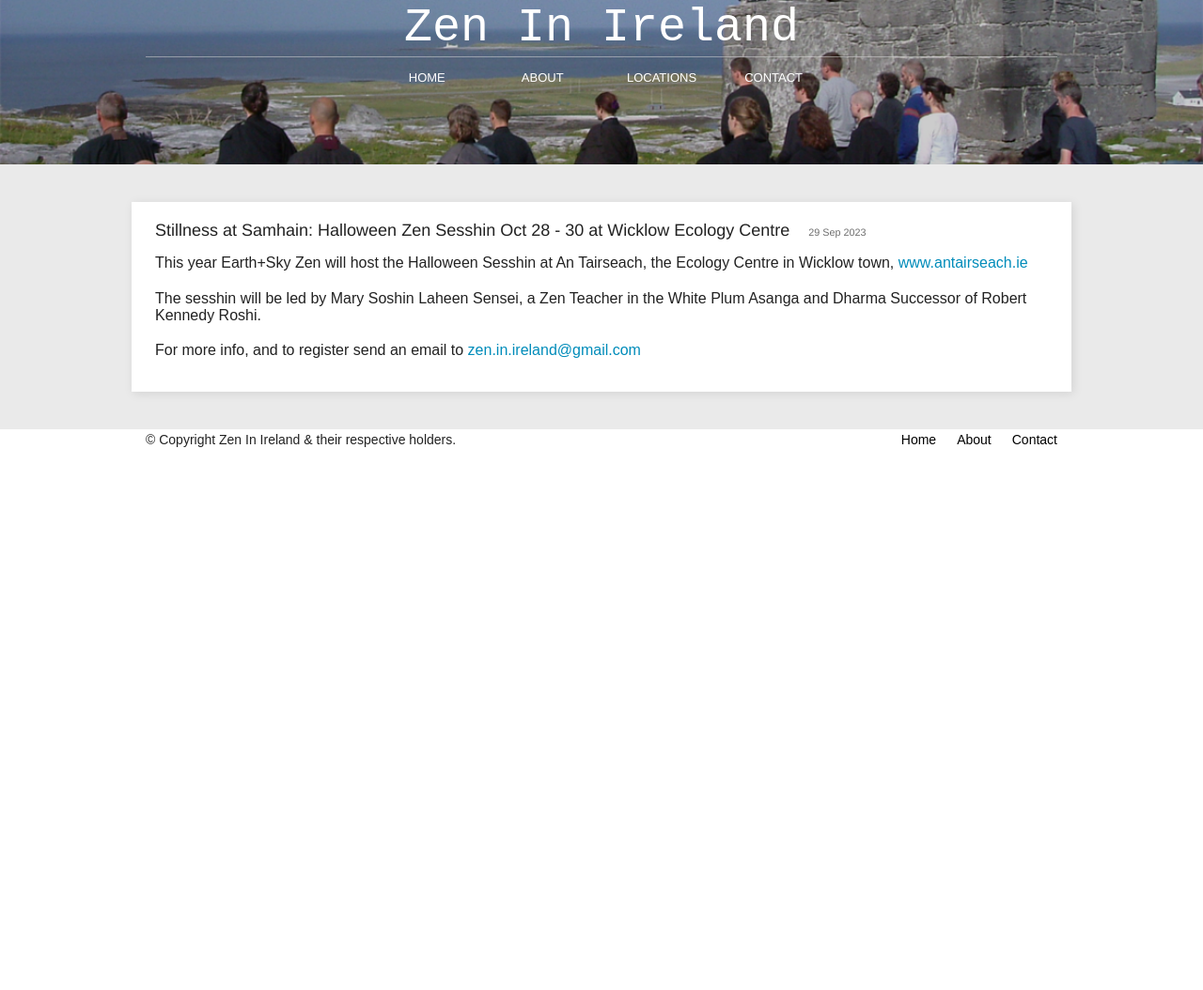
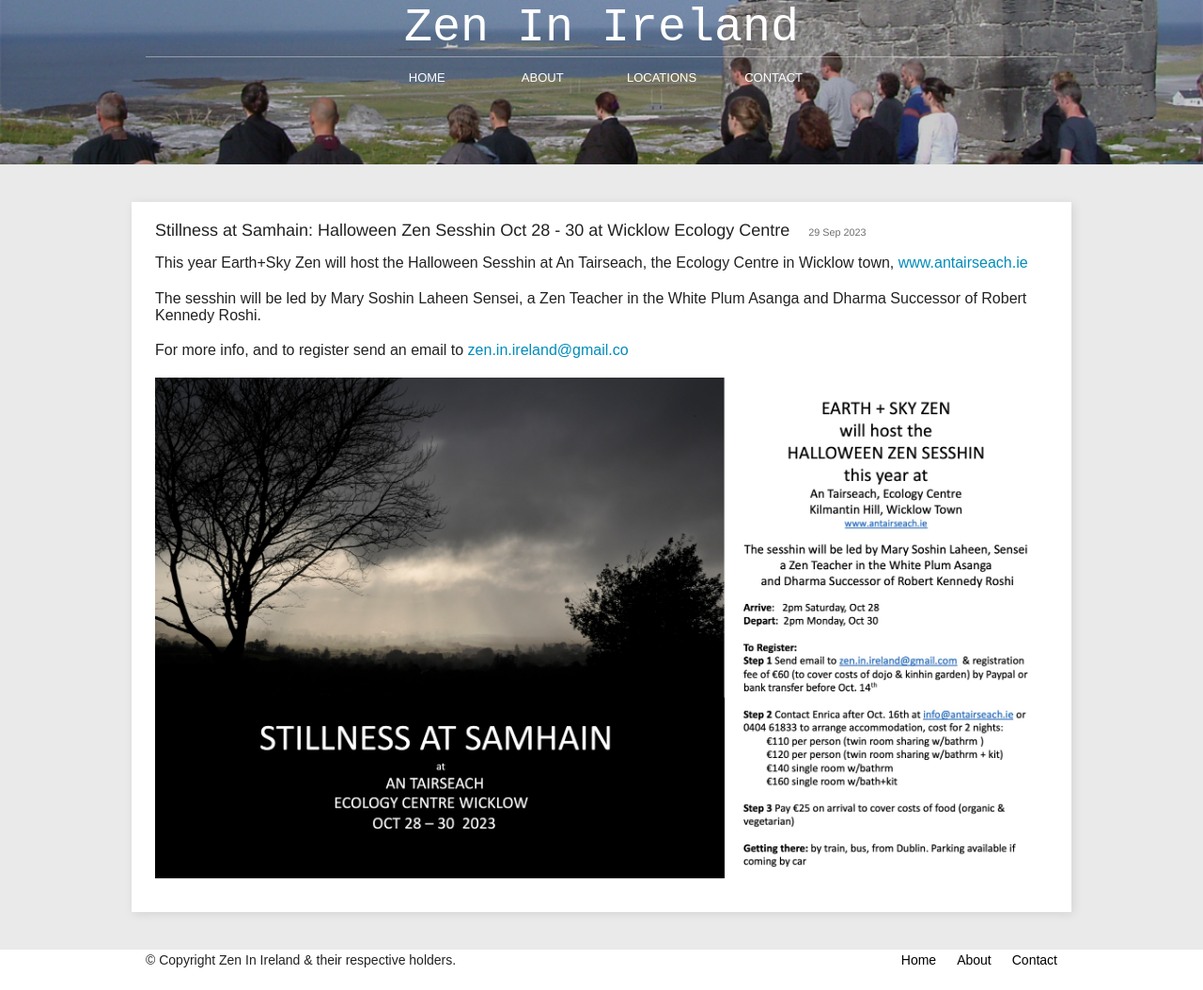
Before and after one commit to zen-ireland/zenireland.github.io, a Jekyll site: the page built from _posts/2023-09-30-stillness-at-samhain-halloween-zen-sesshin-oct-28-30-at-wicklow-ecology-centre.md, in a window 1280 px wide. Shown: the whole page at 94% size. Built offline with Jekyll 4.4.1, drawn with Linux system fonts in a browser that asks for light colours; before the commit the page ends 900 px from its top, so only the background shows below that.

Commit message:
TinaCMS content update by Tom S

```diff
--- a/_posts/2023-09-30-stillness-at-samhain-halloween-zen-sesshin-oct-28-30-at-wicklow-ecology-centre.md
+++ b/_posts/2023-09-30-stillness-at-samhain-halloween-zen-sesshin-oct-28-30-at-wicklow-ecology-centre.md
@@ -13,4 +13,6 @@ This year Earth+Sky Zen will host the Halloween Sesshin at An Tairseach, the Eco
 
 The sesshin will be led by Mary Soshin Laheen Sensei, a Zen Teacher in the White Plum Asanga and Dharma Successor of Robert Kennedy Roshi.
 
-For more info, and to register send an email to [zen.in.ireland@gmail.com](mailto:zen.in.ireland@gmail.com)
+For more info, and to register send an email to [zen.in.ireland@gmail.co](mailto:zen.in.ireland@gmail.com)
+
+![](</img/Stillness at Samhain 2023r1.jpg>)
```
